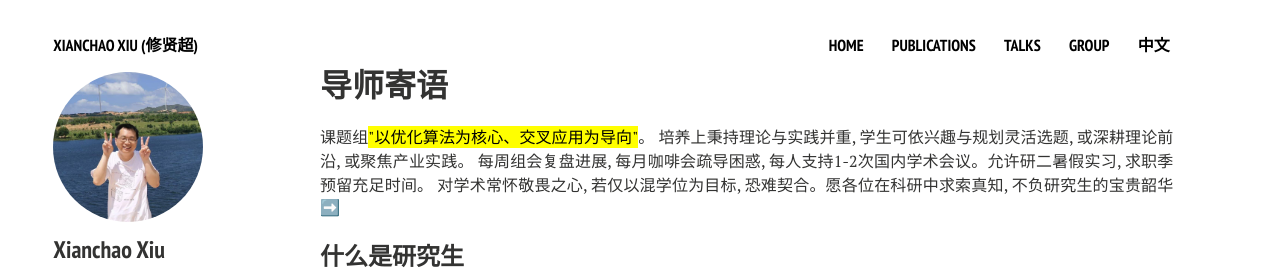
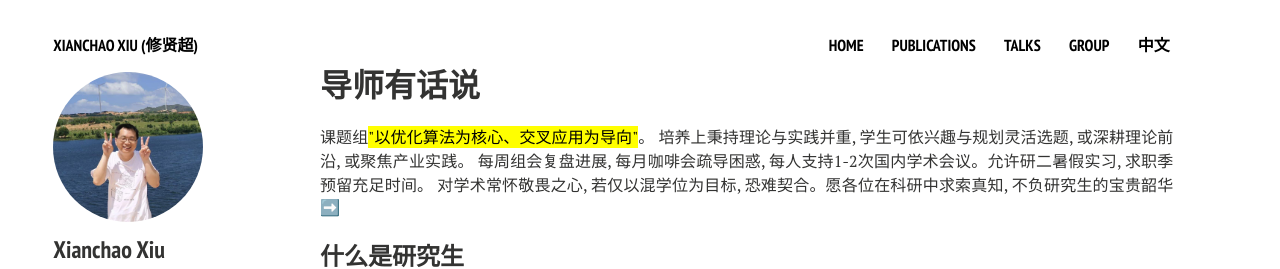
Before and after one commit to xianchaoxiu/xianchaoxiu.github.io, a Jekyll site: the page built from chinese/reading/how/index.md, in a window 1280 px wide. Shown: the top 269 px of the page. Built offline with Jekyll 4.4.1, drawn with Linux system fonts in a browser that asks for light colours; nearby versions of some CDN libraries.

Commit message:
Update index.md

```diff
--- a/chinese/reading/how/index.md
+++ b/chinese/reading/how/index.md
@@ -1,6 +1,6 @@
 ---
 layout: page
-title:  导师寄语
+title:  导师有话说
 comments: false
 share: false
 ---
```
